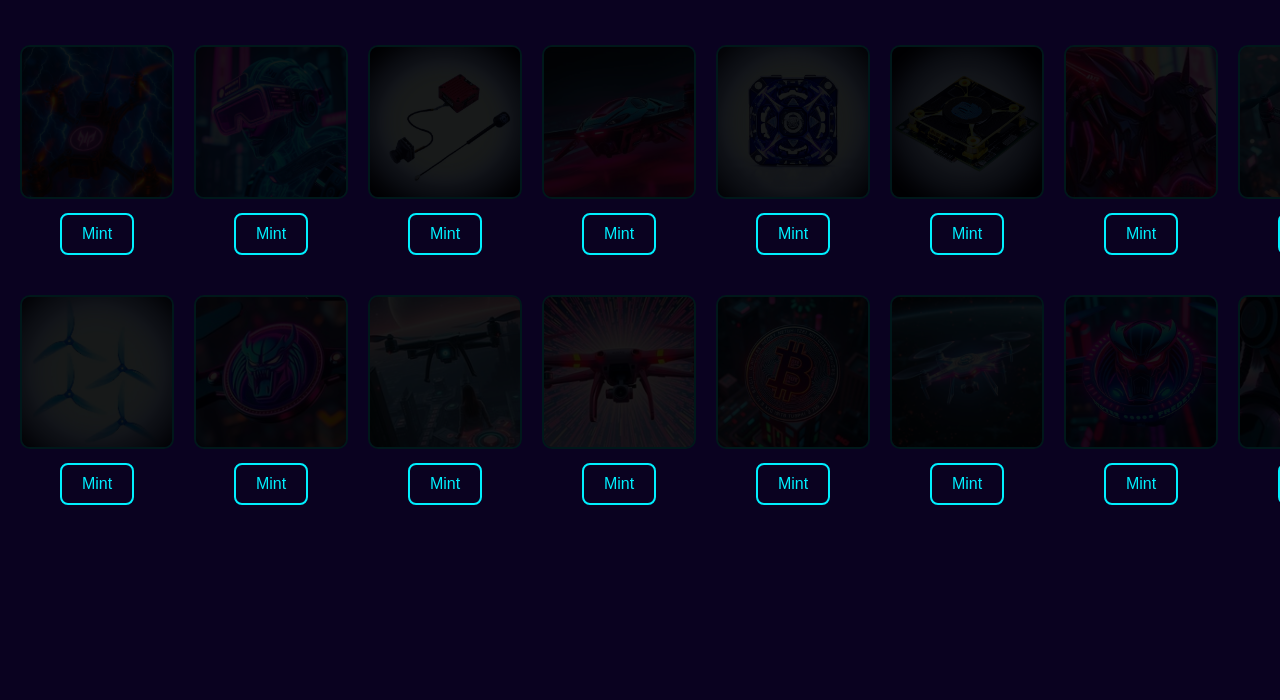
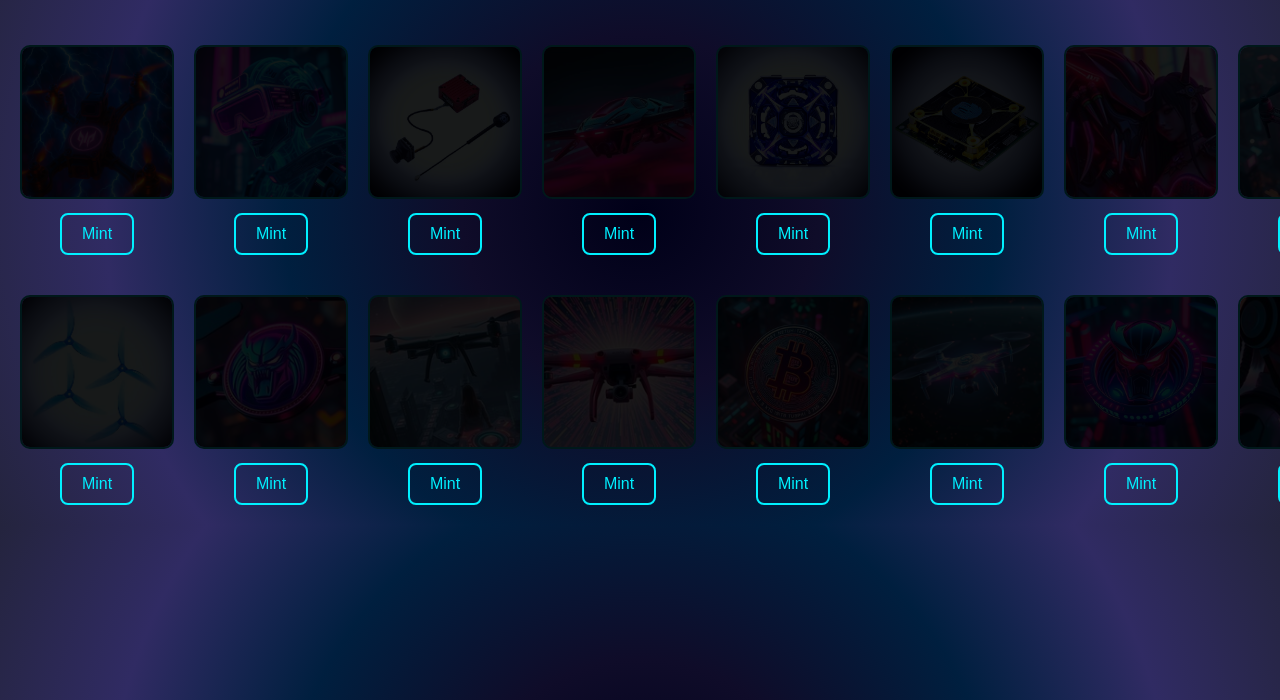
Before and after one commit to ebray783/nftupdated, a plain HTML site: page index.html in a window 1280 px wide. Shown: the part 100-800 px from the top of the page. Drawn offline with Linux system fonts and the light colour scheme.

Commit message:
Update index.html

```diff
--- a/index.html
+++ b/index.html
@@ -6,7 +6,8 @@
   <title>NFT Mint Section</title>
   <style>
     body {
-      background: #0a0220;
+      background: radial-gradient(circle at center, #000018, #0f0c29, #001f3f, #302b63, #24243e);
+
       color: white;
       font-family: 'Orbitron', sans-serif;
       margin: 0;
```
